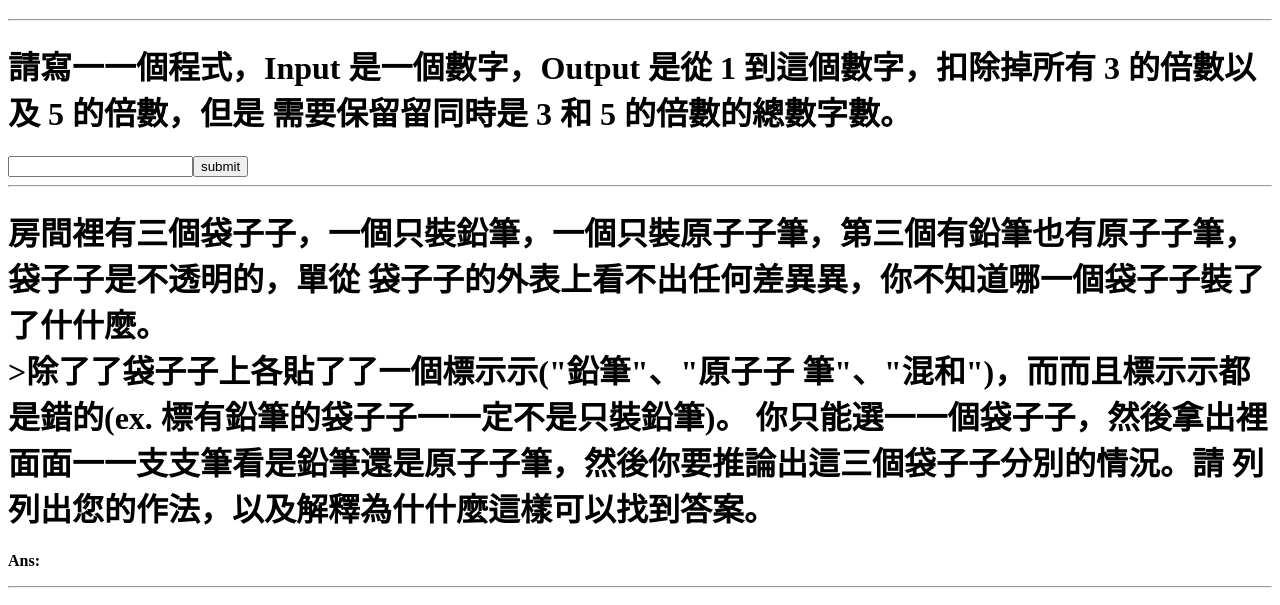
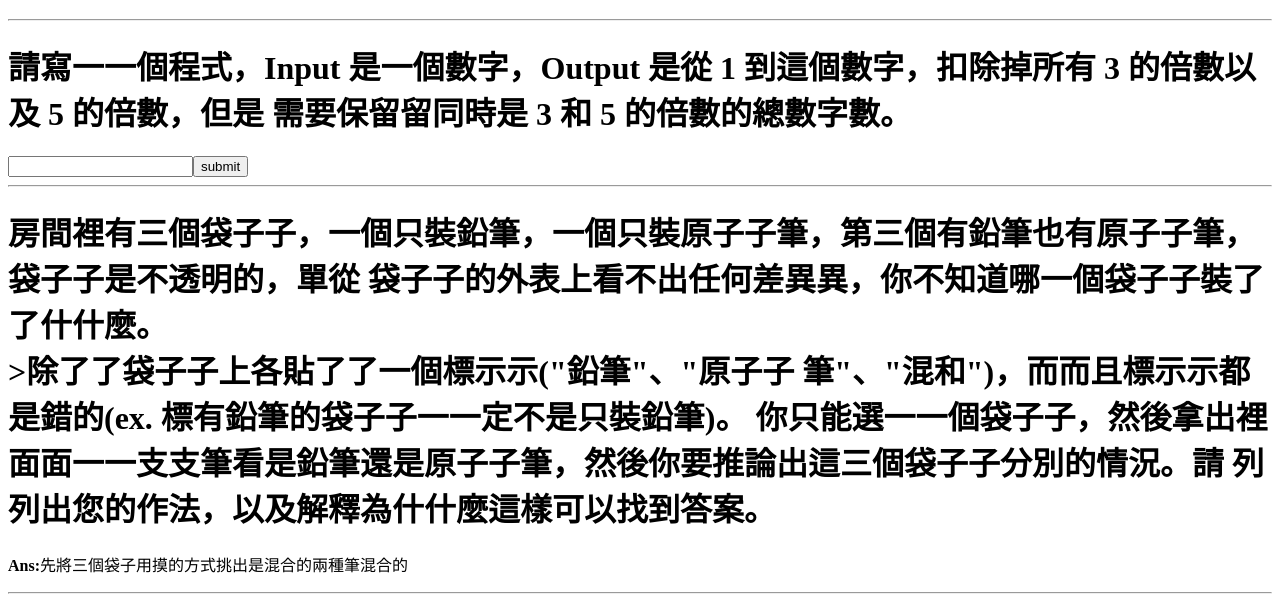
Before and after one commit to TinaChuang/FirstRepository, a plain HTML site: page answer_1.html in a window 1280 px wide. Shown: the part 195-800 px from the top of the page. Drawn offline with nearby package versions, Linux system fonts and the light colour scheme.

Commit message:
Time end

```diff
--- a/answer_1.html
+++ b/answer_1.html
@@ -19,7 +19,7 @@
     <hr />
     <h1>房間裡有三個袋⼦子，⼀個只裝鉛筆，⼀個只裝原⼦子筆，第三個有鉛筆也有原⼦子筆，袋⼦子是不透明的，單從 袋⼦子的外表上看不出任何差異異，你不知道哪⼀個袋⼦子裝了了什什麼。<br />>除了了袋⼦子上各貼了了⼀個標⽰示("鉛筆"、"原⼦子 筆"、"混和")，⽽而且標⽰示都是錯的(ex. 標有鉛筆的袋⼦子⼀一定不是只裝鉛筆)。
 你只能選⼀一個袋⼦子，然後拿出裡⾯面⼀一⽀支筆看是鉛筆還是原⼦子筆，然後你要推論出這三個袋⼦子分別的情況。請 列列出您的作法，以及解釋為什什麼這樣可以找到答案。</h1>
-    <p><b>Ans:</b></p>
+    <p><b>Ans:</b>先將三個袋子用摸的方式挑出是混合的兩種筆混合的</p>
     <hr />
     <h1>有三個⼈人⼀一起到迪⼠士尼遊玩，中午肚⼦子餓了了，去餐廳點了了⼀份現在夯的冰雪奇緣雙⼈人組，要價 900 元， 付錢後，服務⽣生發現今天套餐⼤大特價，只要 750 元，因此服務⽣生應該退還 150 元給這三個⼈人，但是這位服務 ⽣生⼀一時⿁鬼迷⼼心翹，決定按扛 60 元，只退了了 90 元給這三個遊客。 那麼： 三⼈人各出 300 元 - 服務⽣生還給他們⼀一⼈人 30 元 = 三⼈人各出 270 元 270元 × 3⼈人 + 服務⽣生私吞的 60 元 = 810 + 60 = 870 !? 怎麼不是 900 元呢？還有 30元去哪了了呢？ 請⽤用敘述的⽅方式，儘量量清楚解釋問題出在哪 裡。</h1>
     <hr />
```
